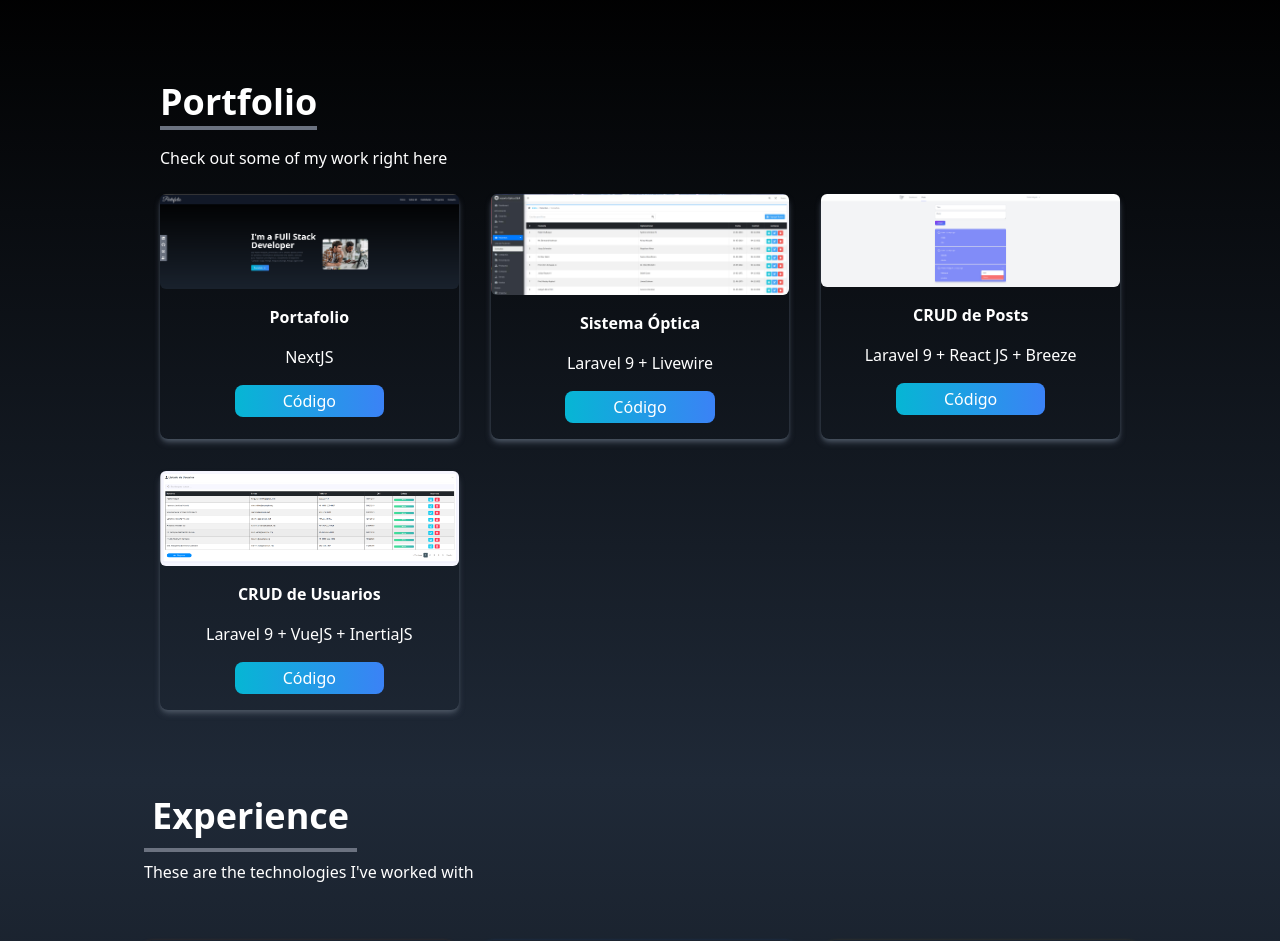
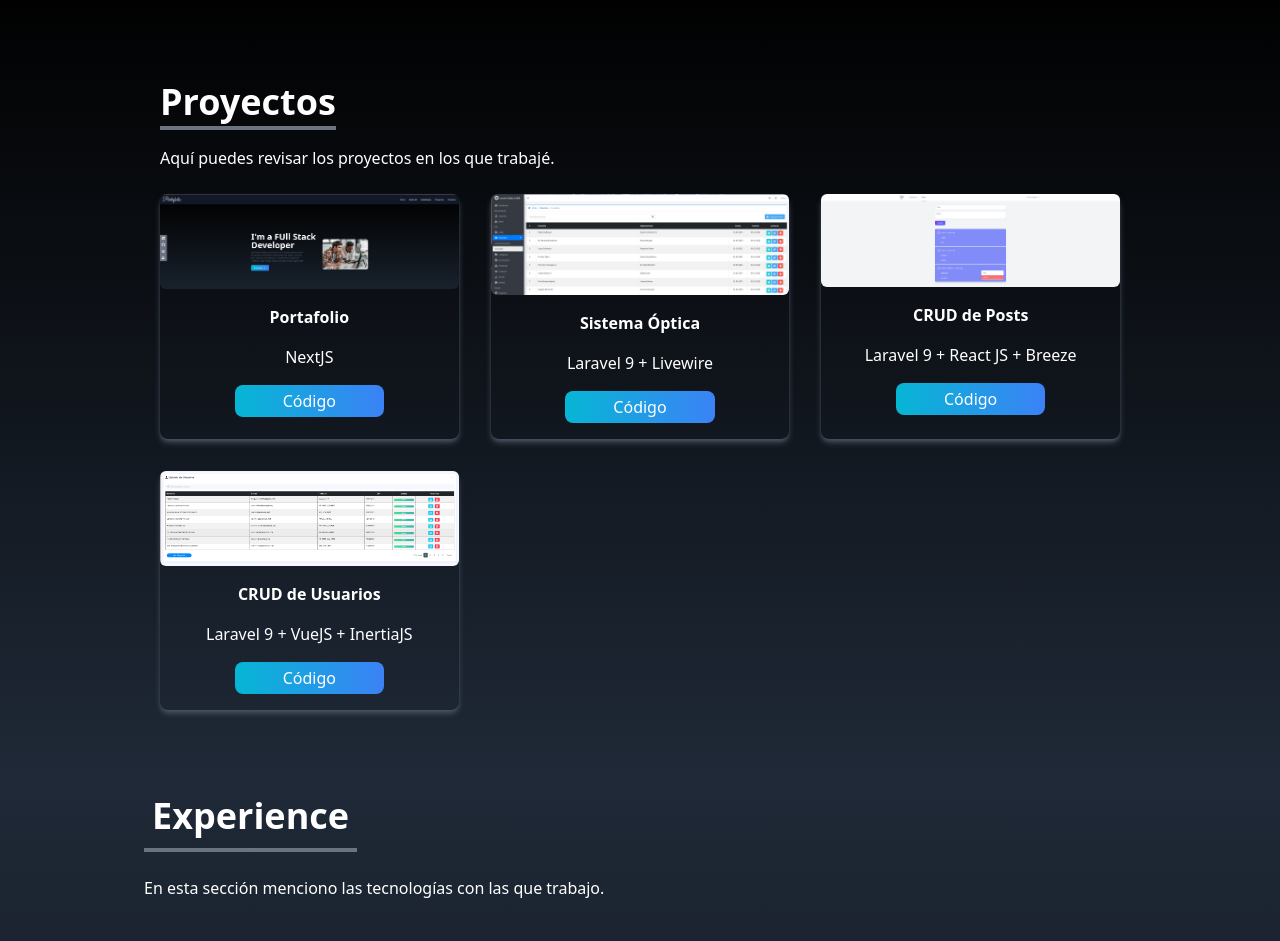
Before and after one commit to pholguinc/portafolio, a Next.js app: page /Portfolio in a window 1280 px wide. Shown: the part 1620-2561 px from the top of the page. Built offline with nearby package versions, Linux system fonts and the light colour scheme.

Commit message:
add styles

```diff
--- a/pages/Portfolio.jsx
+++ b/pages/Portfolio.jsx
@@ -46,9 +46,9 @@ export default function Portfolio() {
       <div className="flex flex-col justify-center w-full h-full max-w-screen-lg p-8 mx-auto">
         <div className="mt-8">
           <p className="inline text-4xl font-bold border-b-4 border-gray-500">
-            Portfolio
+            Proyectos
           </p>
-          <p className="py-6">Check out some of my work right here</p>
+          <p className="py-6">Aquí puedes revisar los proyectos en los que trabajé.</p>
         </div>
 
         <div className="grid gap-8 px-12 sm:grid-cols-2 md:grid-cols-3 sm:px-0">
--- a/pages/Skills.jsx
+++ b/pages/Skills.jsx
@@ -121,7 +121,7 @@ export default function Skills() {
           <p className="inline p-2 text-4xl font-bold border-b-4 border-gray-500">
             Experience
           </p>
-          <p className="py-6">These are the technologies I've worked with</p>
+          <p className="py-6 mt-4">En esta sección menciono las tecnologías con las que trabajo.</p>
         </div>
 
         <div className="grid w-full grid-cols-2 gap-8 px-12 py-8 text-center sm:grid-cols-3 sm:px-0">
```
